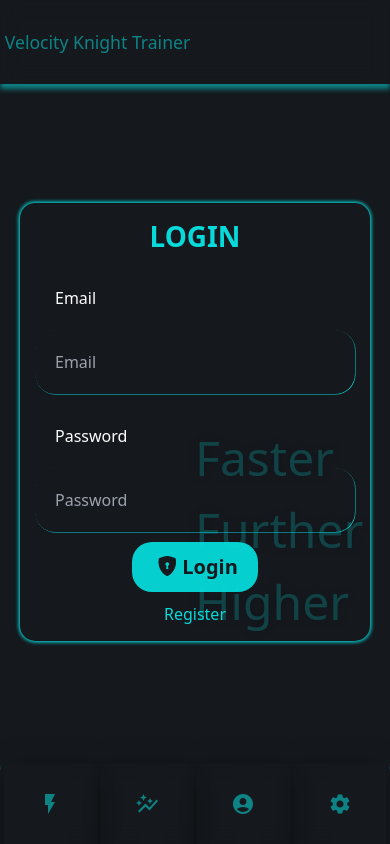
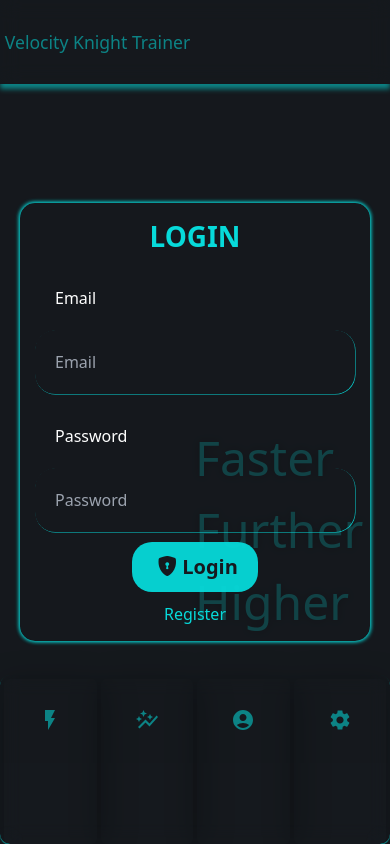
Before and after one commit to codewithwest/velocity_knight_trainer_webapp, a React (Create React App) app: page /login in a window 390 px wide. Built offline with nearby package versions, Linux system fonts and the light colour scheme; no server answers.

Commit message:
navbar sticky update

```diff
--- a/src/styles/main.css
+++ b/src/styles/main.css
@@ -146,7 +146,6 @@
         font-size: 300%;
         justify-self: center;
         margin: 50vh 50vw;
-        /* color: rgba(var(--main-text-color)); */
         animation: text-move 25s infinite;
     }
 
@@ -166,7 +165,7 @@
         box-shadow: 0px 1px 0px rgba(var(--main-text-color)),
             0px 1px 1px rgba(var(--main-text-color));
         padding: 2px;
-        position: sticky;
+        position: fixed;
         bottom: 0;
     }
 
```
